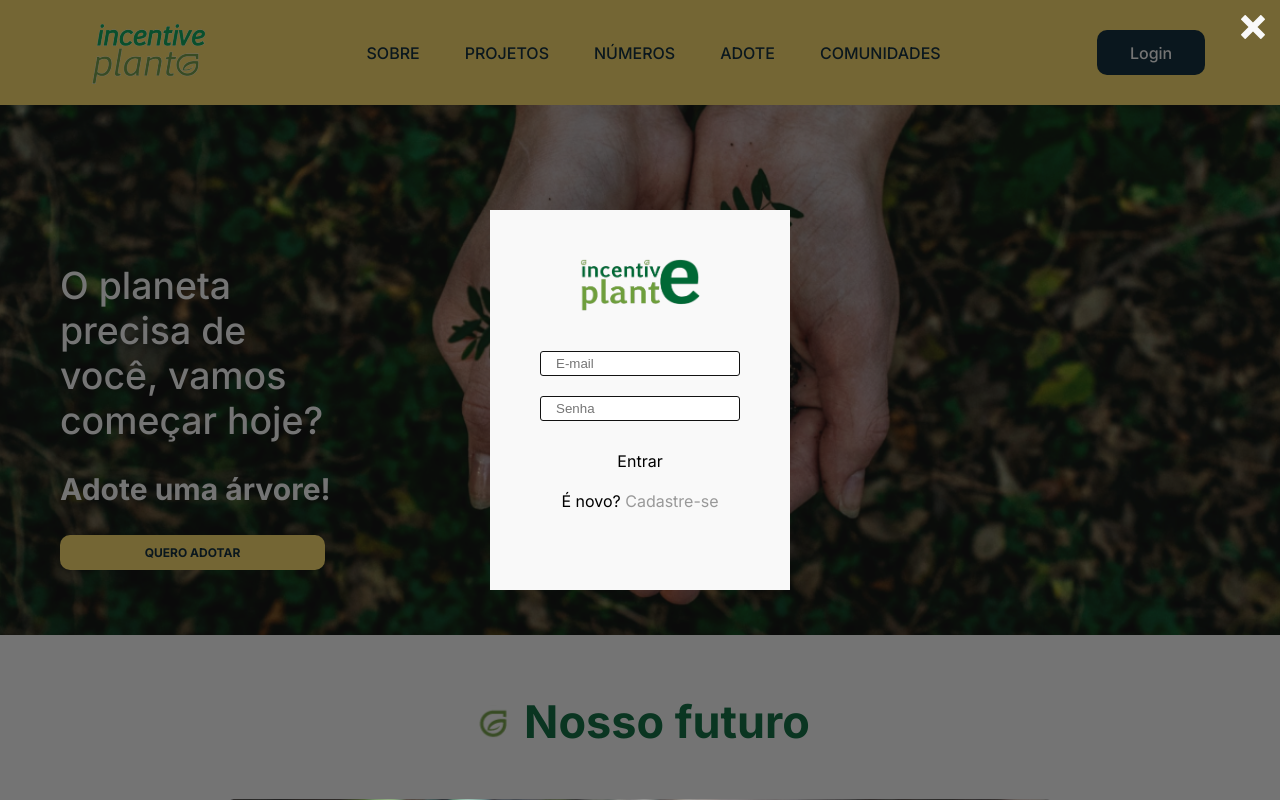
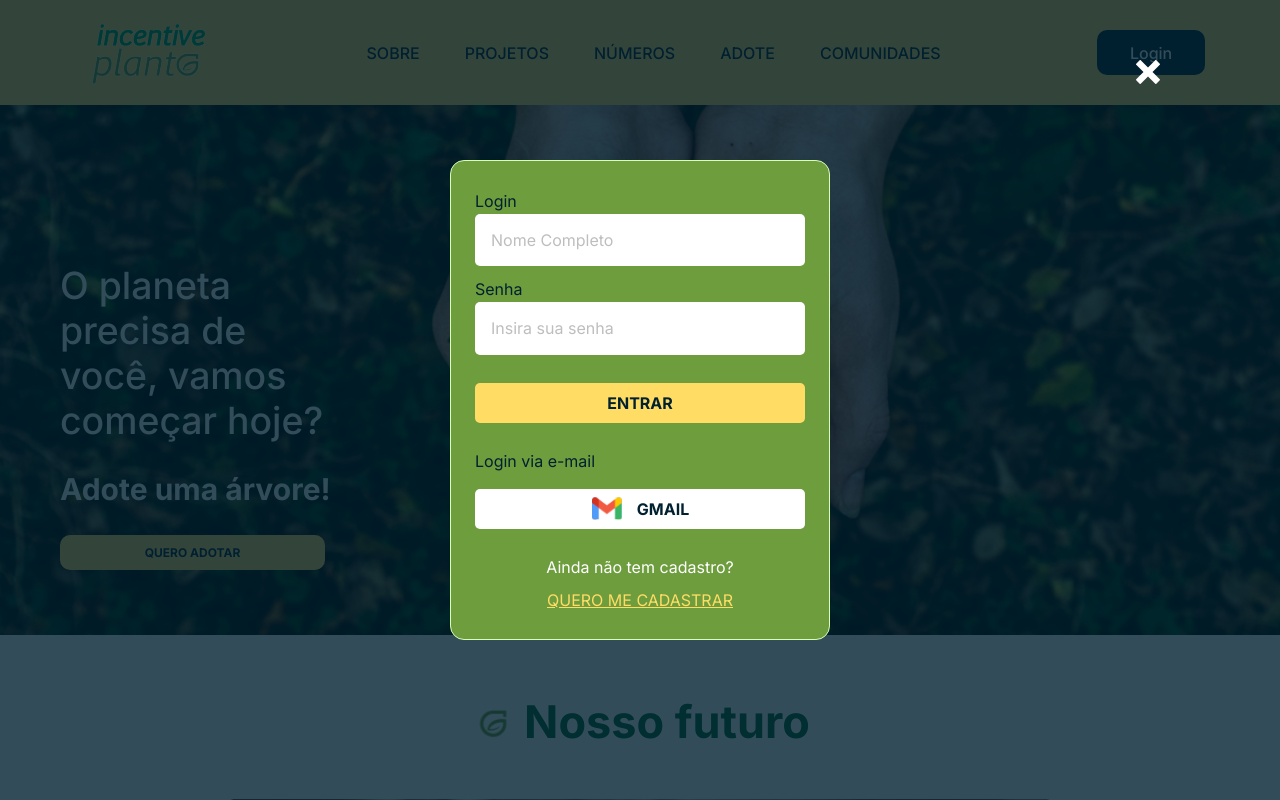
Before and after one commit to Vinicius-Marcelo/incentive-plante-front, a React (Create React App) app: page / in a window 1280 px wide. Both pictures are taken after a click on the button "Login". Shown: the top 800 px of the page. Built offline with nearby package versions, Linux system fonts and the light colour scheme.

Commit message:
Modal login ready with style

```diff
--- a/src/components/Modal/Login/index.jsx
+++ b/src/components/Modal/Login/index.jsx
@@ -1,14 +1,13 @@
 import * as L from "./style";
 import { ImCross } from "react-icons/im";
+import GmailLogo from "../../../assets/gmail-logo.svg"
 
 import { useState } from "react";
 import useStateByMe from "../../../hooks/useStateByMe"
 
-import Logo from "../../../assets/logo.png";
-
 export default function Login() {
   const { setShowLoginModal, setShowRegisterModal } = useStateByMe();
-  const [form, setForm] = useState({ email: ``, password: `` });
+  const [form, setForm] = useState({ name: ``, email: ``, cep: ``, password: `` });
 
   function handleSubmit(e) {
     e.preventDefault();
@@ -30,27 +29,33 @@ export default function Login() {
     <L.Container>
       <ImCross onClick={() => setShowLoginModal(false)} />
       <L.Form onSubmit={handleSubmit}>
-        {/* <h1>Logo</h1> */}
-        <img className="logo" src={Logo} alt="logo" />
-
-        <input
+        <div>
+          <label>Login</label>
+          <input
           value={form.email}
           name="email"
           type="text"
-          placeholder="E-mail"
+          placeholder="Nome Completo"
           onChange={handleChangerForm}
-        />
-        <input
+          />
+        </div>
+        <div>
+          <label>Senha</label>
+          <input
           value={form.password}
           name="password"
           type="password"
-          placeholder="Senha"
+          placeholder="Insira sua senha"
           onChange={handleChangerForm}
         />
-        <button type="submit">Entrar</button>
-        <p>
-          É novo? <span onClick={handleChangeToRegister}>Cadastre-se</span>
-        </p>
+        </div>
+        <button className="Button-Entry" type="submit">ENTRAR</button>
+        <div>
+          <span className="Gmail">Login via e-mail</span>
+          <button className="Button-Gmail" type="submit"><img src={GmailLogo} alt="Logo do gmail" />GMAIL</button>
+        </div>
+        <span className="Without-Signup">Ainda não tem cadastro?</span>
+        <span className="Underline" onClick={handleChangeToRegister}>QUERO ME CADASTRAR</span>
       </L.Form>
     </L.Container>
   );
--- a/src/components/Modal/Login/style.jsx
+++ b/src/components/Modal/Login/style.jsx
@@ -1,7 +1,7 @@
 import styled from "styled-components";
 
 export const Container = styled.div`
-  background-color: #12121295;
+  background-color: var(--modal-background);
   height: 100vh;
   width: 100vw;
 
@@ -11,16 +11,17 @@ export const Container = styled.div`
 
   position: fixed;
   inset: 0;
+  z-index: 3;
 
   svg {
+    cursor: pointer;
+
     position: absolute;
-    top: 15px;
-    right: 15px;
-
-    color: #f9f9f9;
+    top: 60px;
+    right: 120px;
 
     font-size: 1.5rem;
-    cursor: pointer;
+    color: var(--white);
   }
 `;
 
@@ -29,46 +30,75 @@ export const Form = styled.form`
   flex-direction: column;
   align-items: center;
   justify-content: center;
+  gap: 13px;
 
-  background-color: #f9f9f9;
+  width: 380px;
+  height: 480px;
 
-  width: 300px;
-  height: 380px;
+  background-color: var(--modal);
+  border: 1px solid var(--border);
+  border-radius: 14.0345px;
+  padding: 25px 15px;
 
-  .logo {
-    width: 120px;
-    transform: translateY(-30px);
+  div {
+    display: flex;
+    flex-direction: column;
+    gap: 3px;
+  }
+
+  label {
+    color: var(--blue);
   }
 
   input {
-    height: 25px;
-    width: 200px;
+    width: 298px;
+    height: 27.5px;
 
-    border-radius: 3px;
+    background-color: var(--white);
+    border-radius: 5px;
+    padding: 12.5px 16px;
+  }
 
-    margin: 10px 0;
-    padding-left: 15px;
-
-    border: 1px solid #121212;
+  input::placeholder {
+    color: var(--placeholder);
   }
 
   button {
-    width: 200px;
-    height: 30px;
+    width: 330px;
+    height: 40px;
 
-    border-radius: 3px;
+    border-radius: 5px;
+
+    font-weight: 700;
+    font-size: 16px;
+    color: var(--blue);
 
     margin: 15px 0;
   }
 
-  p {
-    span {
-      color: #999999;
-      cursor: pointer;
+  .Button-Entry {
+    background-color: var(--yellow);
+  }
 
-      &:hover {
-        text-decoration: underline;
-      }
-    }
+  .Gmail {
+    color: var(--blue);
+  }
+
+  .Button-Gmail {
+    display: flex;
+    align-items: center;
+    gap: 15px;
+
+    background-color: var(--white);
+  }
+
+  .Without-Signup {
+    color: var(--white);
+  }
+
+  .Underline {
+    cursor: pointer;
+    color: var(--yellow);
+    text-decoration: underline;
   }
 `;
--- a/src/components/Modal/Register/index.jsx
+++ b/src/components/Modal/Register/index.jsx
@@ -11,8 +11,9 @@ export default function Register() {
   const [form, setForm] = useState({
     name: ``,
     email: ``,
+    cep: ``,
+    age: ``,
     password: ``,
-    cep: ``,
   });
 
   function handleSubmit(e) {
@@ -35,36 +36,57 @@ export default function Register() {
     <R.Container>
       <ImCross onClick={() => setShowRegisterModal(false)} />
       <R.Form onSubmit={handleSubmit}>
-        {/* <h1>Logo</h1> */}
-        <img className="logo" src={Logo} alt="logo" />
-        <input
+        <h1>FAÇA SEU CADASTRO</h1>
+        <div>
+          <label>Nome</label>
+          <input
           value={form.name}
           name="name"
           type="text"
           placeholder="Nome Completo"
           onChange={handleChangerForm}
         />
-        <input
+        </div>
+        <div>
+          <label>E-mail</label>
+          <input
           value={form.email}
           name="email"
           type="text"
           placeholder="E-mail"
           onChange={handleChangerForm}
         />
-        <input
+        </div>
+        <div>
+          <label>CEP</label>
+          <input
+          value={form.cep}
+          name="cep"
+          type="number"
+          placeholder="Seu CEP"
+          onChange={handleChangerForm}
+        />
+        </div>
+        <div>
+          <label>Idade</label>
+          <input
+          value={form.idade}
+          name="age"
+          type="number"
+          placeholder="Sua idade"
+          onChange={handleChangerForm}
+          />
+        </div>
+        <div>
+          <label>Senha</label>
+          <input
           value={form.password}
           name="password"
           type="password"
           placeholder="Senha"
           onChange={handleChangerForm}
-        />
-        <input
-          value={form.cep}
-          name="cep"
-          type="number"
-          placeholder="CEP"
-          onChange={handleChangerForm}
-        />
+         />
+        </div>
         <button type="submit">Cadastrar</button>
         <p>
           Possui conta? Faça <span onClick={handleChangeToRegister}>Login</span>
--- a/src/components/Modal/Register/style.jsx
+++ b/src/components/Modal/Register/style.jsx
@@ -35,9 +35,13 @@ export const Form = styled.form`
   width: 300px;
   height: 380px;
 
-  .logo {
-    width: 120px;
-    transform: translateY(-10px);
+  h1 {
+    font-weight: 700;
+    font-size: 20px;
+    color: var(--white);
+
+    border-bottom: 1px solid var(--white);
+    margin-bottom: 15px;
   }
 
   input {
--- a/src/pages/Main/index.jsx
+++ b/src/pages/Main/index.jsx
@@ -22,8 +22,8 @@ function Main() {
 
   return (
       <M.Container className="container-main">
-        {showRegisterModal && <Register/>}
-        {showLoginModal && <Login />}
+        {showRegisterModal && ( <Register /> )}
+        {showLoginModal && ( <Login /> )}
         <Header>
           <Button onClick={handleShowLoginModal}>Login</Button>
         </Header>
--- a/src/styles/global.jsx
+++ b/src/styles/global.jsx
@@ -8,6 +8,10 @@ export default createGlobalStyle`
     --green: #006838;
     --black: #000000;
     --gray: #012030;
+    --modal: #6E9D3E;
+    --modal-background: rgba(1, 32, 48, 0.8);
+    --placeholder: #BEBEBE;
+    --border: #DAFDBA;
   }
   * {
     margin: 0;
@@ -30,6 +34,9 @@ export default createGlobalStyle`
     align-items: center;
   }
 
+  input {
+    all: unset;
+  }
 
   li {
     list-style: none;
```
Also changed, not shown: src/assets/gmail-logo.svg (added).
